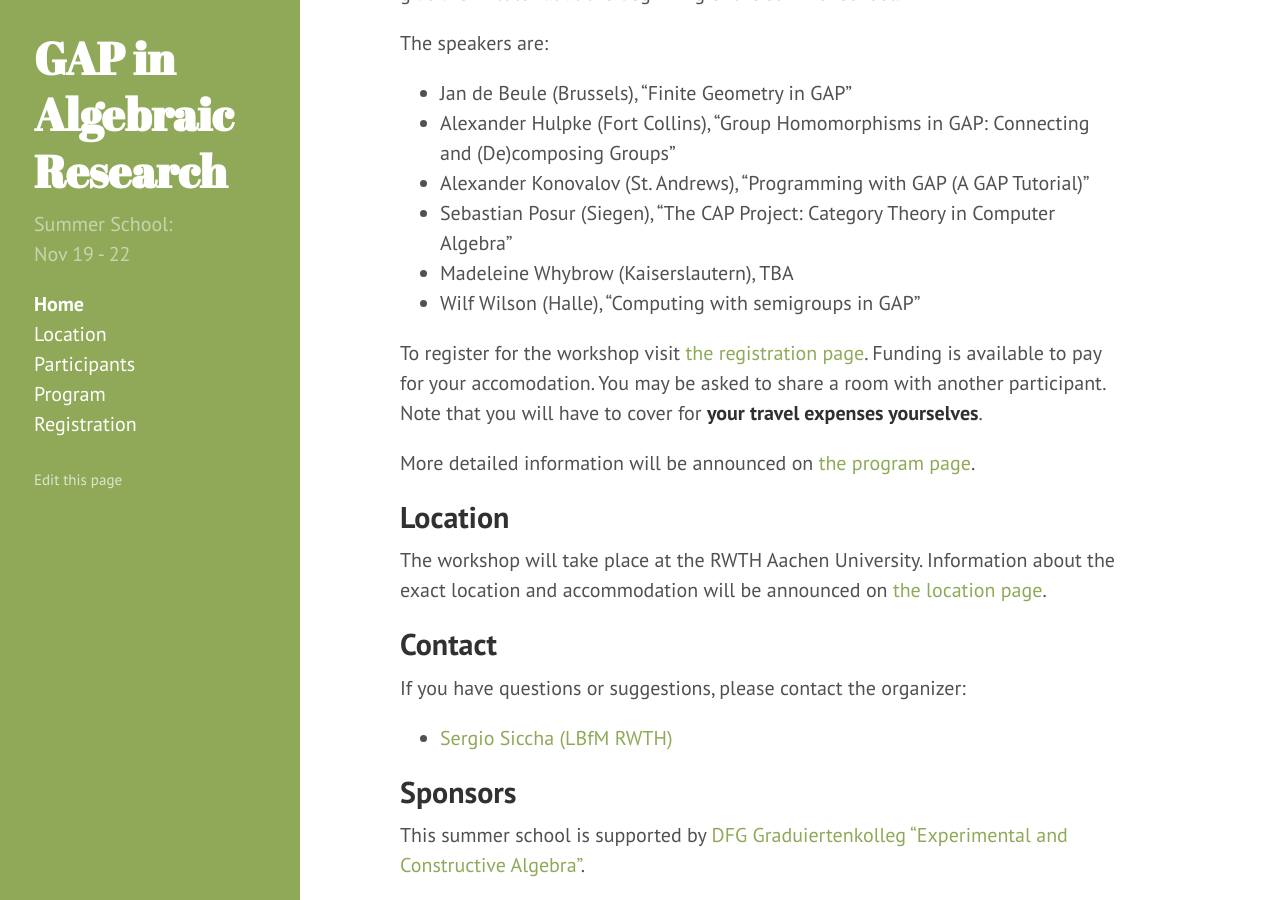
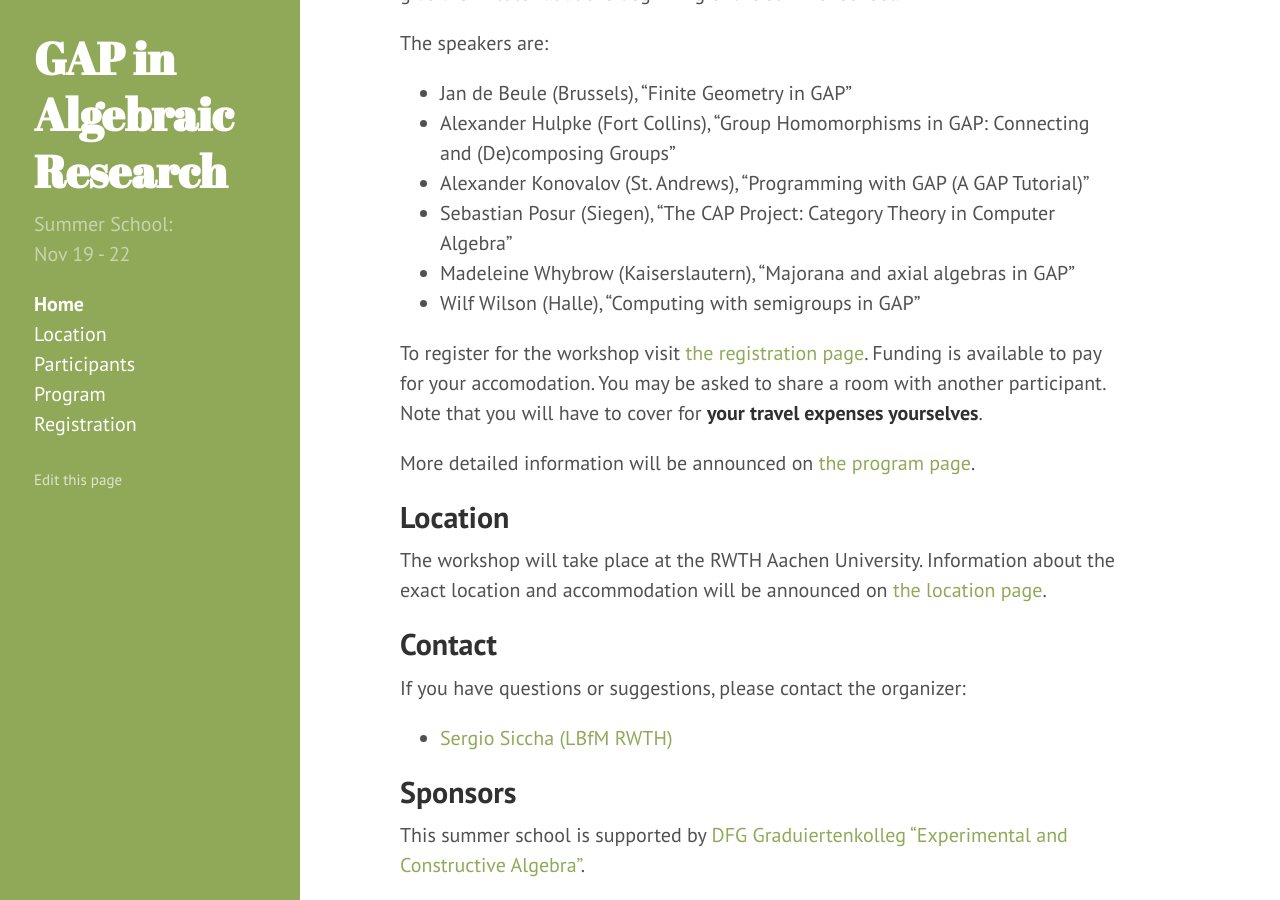
Before and after one commit to lbfm-rwth/gap-in-algebraic-research-2018, a Jekyll site: the page built from index.md, in a window 1280 px wide and 900 px high, scrolled down 494 px. Built offline with Jekyll 4.4.1, drawn with Linux system fonts in a browser that asks for light colours.

Commit message:
Add Madeleine's topic

```diff
--- a/index.md
+++ b/index.md
@@ -23,7 +23,7 @@ The speakers are:
   Connecting and (De)composing Groups"
 - Alexander Konovalov (St. Andrews), "Programming with GAP (A GAP Tutorial)"
 - Sebastian Posur (Siegen), "The CAP Project: Category Theory in Computer Algebra"
-- Madeleine Whybrow (Kaiserslautern), TBA
+- Madeleine Whybrow (Kaiserslautern), "Majorana and axial algebras in GAP"
 - Wilf Wilson (Halle), "Computing with semigroups in GAP"
 
 
```
